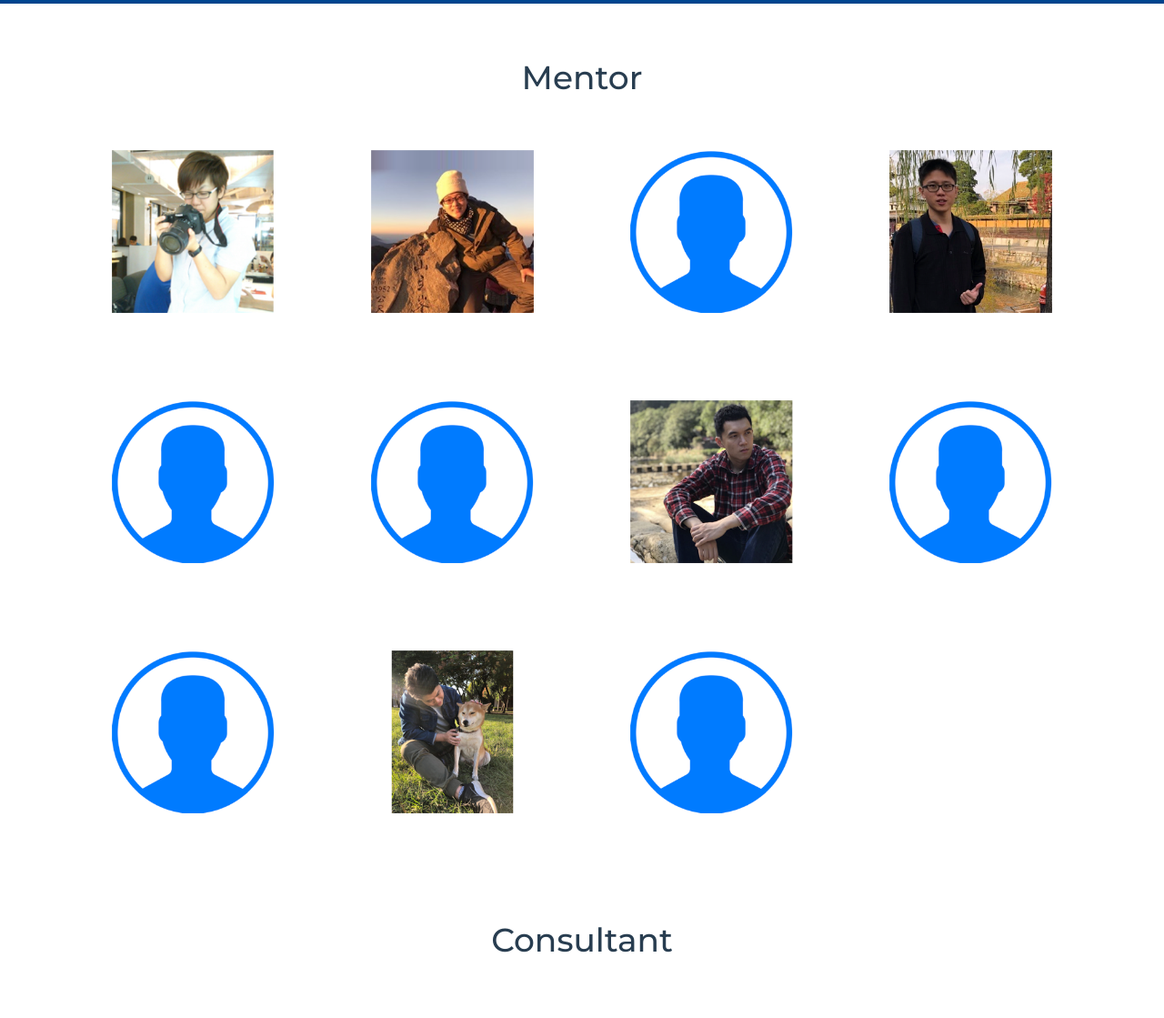
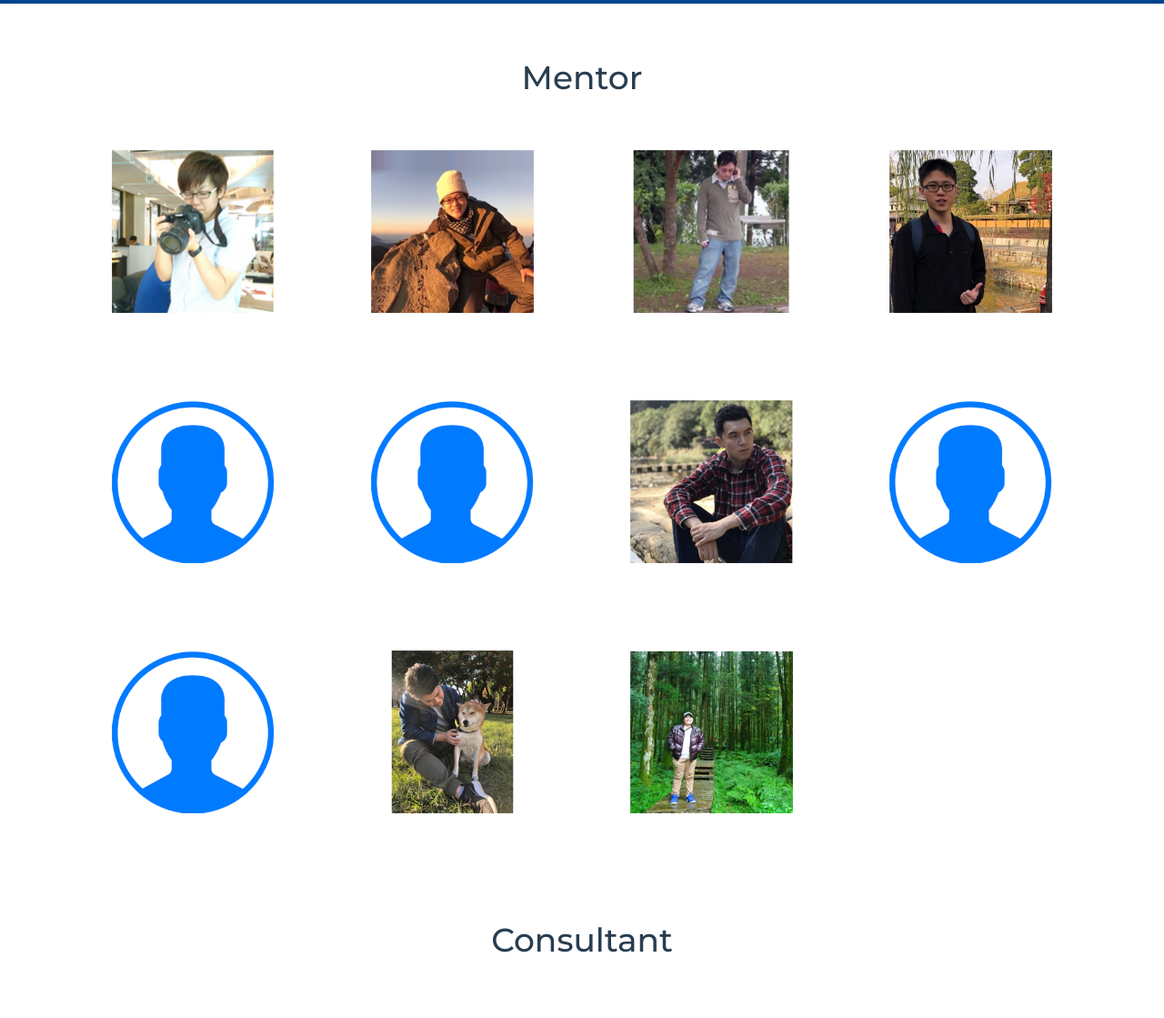
Before and after one commit to tkustatdc/deepdata_program_2nd, a plain HTML site: page index.html in a window 1280 px wide. Shown: the part 3120-4239 px from the top of the page at 91% size. Drawn offline with nearby package versions, Linux system fonts and the light colour scheme; files whose address does not match are found by name.

Commit message:
Add mentor photo

```diff
--- a/index.html
+++ b/index.html
@@ -390,7 +390,7 @@
 
           <div class="col-lg-3 col-md-6 wow fadeInUp" data-wow-delay="0.1s">
             <div class="member">
-              <img src="img/team/user.png" class="img-fluid" alt="">
+              <img src="img/team/wu.png" class="img-fluid" alt="">
               <div class="member-info">
                 <div class="member-info-content">
                   <h4>吳泳慶</h4>
@@ -487,7 +487,7 @@
 
           <div class="col-lg-3 col-md-6 wow fadeInUp" data-wow-delay="0.1s">
             <div class="member">
-              <img src="img/team/user.png" class="img-fluid" alt="">
+              <img src="img/team/naiwen.png" class="img-fluid" alt="">
               <div class="member-info">
                 <div class="member-info-content">
                   <h4>姜乃文</h4>
```
Also changed, not shown: img/team-1.jpg (deleted), img/team-2.jpg (deleted), img/team-3.jpg (deleted), img/team-4.jpg (deleted), img/team/naiwen.png (added), img/team/wu.png (added).
